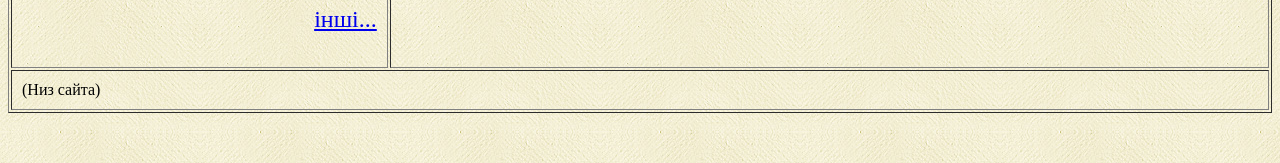
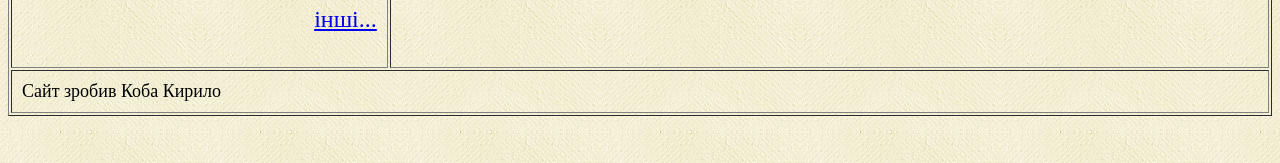
Before and after one commit to kuldud3/kuldud3.github.io, a plain HTML site: page index.html in a window 1280 px wide. Shown: the part 558-721 px from the top of the page. Drawn offline with Linux system fonts and the light colour scheme.

Commit message:
07 - Створив Футер сайта

```diff
--- a/index.html
+++ b/index.html
@@ -39,10 +39,14 @@
 				</font>
 
 		  </td>
-		  <td width="70%">(Текст сайта)</td>
+		  <td width="70%">
+		      (Текст сайта)
+		  </td>
 	  </tr>
 	  <tr>
-	    <td colspan="2" valign+"middle" heigh="90">(Низ сайта)</td>
+	    <td colspan="2" valign+"middle" heigh="90">
+		<font size="4">Сайт зробив Коба Кирило</font>
+		</td>
 	  </tr>
    </table>
   <!-- ================================================================ -->
```
